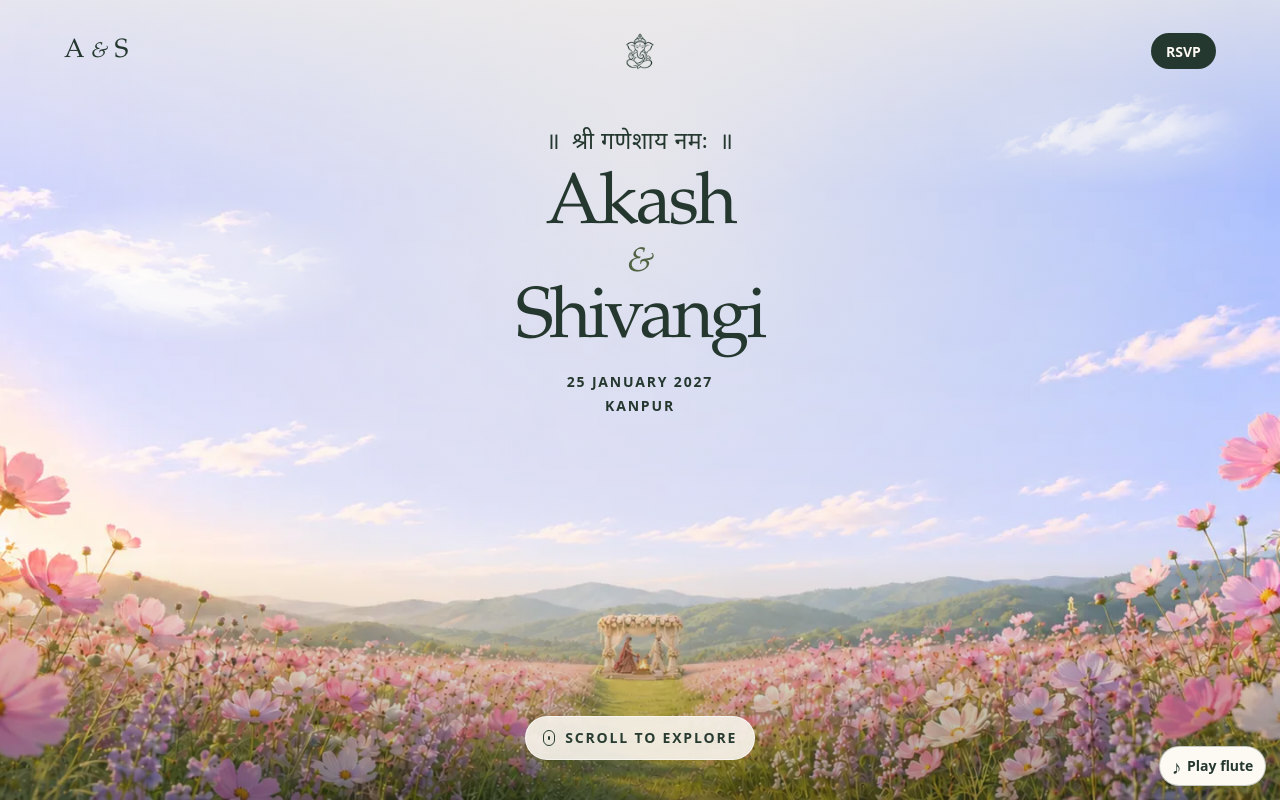
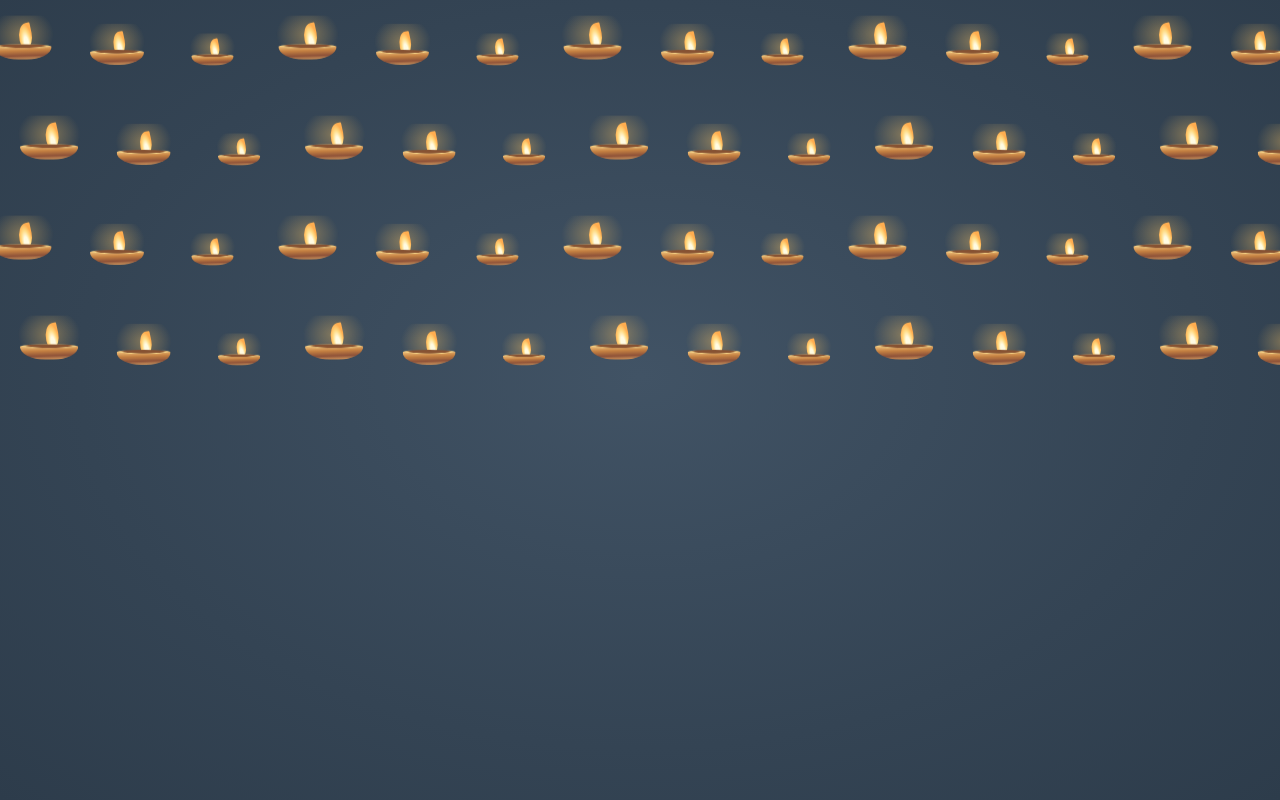
Before and after one commit to ShadowOfAkash/akash-shivangi-wedding, a Next.js app: page / in a window 1280 px wide. Shown: the top 800 px of the page. Built offline with nearby package versions, Linux system fonts and the light colour scheme.

Commit message:
Open the invitation with a slate countdown and rising wedding diyas

```diff
--- /dev/null
+++ b/app/invitation-intro.jsx
@@ -0,0 +1,80 @@
+"use client";
+
+import { usePathname } from "next/navigation";
+import { useEffect, useRef, useState } from "react";
+
+const loadingTime = 5000;
+const rows = Array.from({ length: 8 }, (_, index) => index);
+const lamps = Array.from({ length: 14 }, (_, index) => index);
+
+export default function InvitationIntro() {
+  const pathname = usePathname();
+  return pathname === "/" ? <OpeningSequence /> : null;
+}
+
+function OpeningSequence() {
+  const [phase, setPhase] = useState("counting");
+  const percentage = useRef(null);
+  const track = useRef(null);
+
+  useEffect(() => {
+    const page = document.getElementById("invitation-page");
+    page.inert = true;
+    return () => { page.inert = false; };
+  }, []);
+
+  useEffect(() => {
+    if (phase !== "counting") return;
+    const start = performance.getEntriesByName("first-contentful-paint")[0]?.startTime ?? performance.now();
+    let last = -1;
+    let frame;
+    function tick(now) {
+      const elapsed = Math.max(0, now - start);
+      const ready = elapsed >= loadingTime && pageReady();
+      const value = ready ? 100 : Math.min(99, Math.floor(elapsed / loadingTime * 100));
+      if (value !== last) {
+        percentage.current.textContent = String(value);
+        track.current.style.transform = `scaleX(${value / 100})`;
+        last = value;
+      }
+      if (ready) setPhase("lamps");
+      else frame = requestAnimationFrame(tick);
+    }
+    function pageReady() {
+      const invitation = document.getElementById("top");
+      return invitation && !invitation.closest("[hidden]");
+    }
+    frame = requestAnimationFrame(tick);
+    return () => cancelAnimationFrame(frame);
+  }, [phase]);
+
+  useEffect(() => {
+    if (phase !== "done") return;
+    document.getElementById("invitation-page").inert = false;
+    const target = document.getElementById(window.location.hash.slice(1));
+    target?.scrollIntoView({ behavior: "instant" });
+  }, [phase]);
+
+  if (phase === "done") return null;
+  return (
+    <div className="invitation-intro" data-phase={phase} role="status" aria-label="Opening your wedding invitation">
+      <div className="intro-counter" aria-hidden="true">
+        <i className="diya intro-diya" />
+        <span className="intro-caption">Opening your invitation</span>
+        <div className="intro-number"><span ref={percentage}>0</span><span>%</span></div>
+        <div className="intro-track"><i ref={track} /></div>
+      </div>
+      {phase === "lamps" && (
+        <div className="diya-field" aria-hidden="true" onAnimationEnd={event => {
+          if (event.target === event.currentTarget) setPhase("done");
+        }}>
+          {rows.map(row => (
+            <div className="diya-row" key={row}>
+              {lamps.map(lamp => <i className="diya" key={lamp} />)}
+            </div>
+          ))}
+        </div>
+      )}
+    </div>
+  );
+}
--- a/app/layout.jsx
+++ b/app/layout.jsx
@@ -1,7 +1,21 @@
+import InvitationIntro from "./invitation-intro";
 import "./styles.css";
 
-export const viewport = { themeColor: "#f4f0e7" };
+export const viewport = { themeColor: "#344454" };
 
 export default function RootLayout({ children }) {
-  return <html lang="en"><body>{children}</body></html>;
+  return (
+    <html lang="en">
+      <body>
+        <noscript><style>{`
+          .invitation-intro { display: none !important; }
+          html:has(.invitation-intro) { overflow: auto; }
+          #invitation-page { opacity: 1 !important; }
+          div[hidden]:has(main#top) { display: block !important; }
+        `}</style></noscript>
+        <InvitationIntro />
+        <div id="invitation-page">{children}</div>
+      </body>
+    </html>
+  );
 }
--- a/app/loading.jsx
+++ b/app/loading.jsx
@@ -1,16 +1,4 @@
-export function WeddingRings() {
-  return <span className="wedding-rings" aria-hidden="true"><i /><i /></span>;
+// The persistent layout owns the introduction while the invitation streams in.
+export default function Loading() {
+  return null;
 }
-
-export default function Loading() {
-  return (
-    <div className="invitation-loading" role="status">
-      <noscript><style>{`
-        .invitation-loading, .hero-loading { display: none; }
-        div[hidden]:has(main#top) { display: block !important; }
-      `}</style></noscript>
-      <WeddingRings />
-      <span>Opening your invitation…</span>
-    </div>
-  );
-}
--- a/app/page.jsx
+++ b/app/page.jsx
@@ -1,6 +1,5 @@
 import { Fragment } from "react";
 import Script from "next/script";
-import { WeddingRings } from "./loading";
 import { getWeddingContent } from "./content";
 
 export const dynamic = "force-dynamic";
@@ -28,7 +27,6 @@ export default async function WeddingPage() {
           <span id="flight" className="flight-marker" aria-hidden="true"></span>
           <div className="stage">
             <div className="scenery">
-              <div className="hero-loading"><WeddingRings /></div>
               <picture>
                 <source media="(max-aspect-ratio: 4/5)" srcSet="/assets/mandap-portrait.webp" />
                 <img className="mandap-scene" src="/assets/mandap-wide.webp" fetchPriority="high" decoding="async"
--- a/app/styles.css
+++ b/app/styles.css
@@ -700,52 +700,6 @@ h2 { font-size: clamp(2.7rem, 5.2vw, 4.75rem); line-height: 1; margin: 0; }
   .scroll-cue { margin-bottom: .75rem; }
 }
 
-.invitation-loading, .hero-loading {
-  display: grid;
-  place-content: center;
-  justify-items: center;
-  gap: 1.2rem;
-  background: var(--paper);
-}
-
-.invitation-loading {
-  min-height: 100svh;
-  font: italic 1.25rem var(--serif);
-  color: var(--ink);
-}
-
-.hero-loading { position: absolute; inset: 0; padding-top: 22svh; }
-
-.wedding-rings {
-  position: relative;
-  display: block;
-  width: 4.1rem;
-  height: 2.7rem;
-}
-
-.wedding-rings i {
-  position: absolute;
-  left: 0;
-  bottom: 0;
-  width: 2.55rem;
-  height: 2.55rem;
-  border: 2px solid #997437;
-  border-radius: 50%;
-  box-shadow: inset 0 0 0 2px var(--paper), inset 0 0 0 3px #cead70;
-}
-
-.wedding-rings i + i { left: auto; right: 0; top: 0; }
-
-@media (prefers-reduced-motion: no-preference) {
-  .wedding-rings i { animation: exchange-rings 1.4s ease-in-out infinite alternate; }
-  .wedding-rings i + i { animation-direction: alternate-reverse; }
-}
-
-@keyframes exchange-rings {
-  from { transform: translateX(-.22rem); }
-  to { transform: translateX(.22rem); }
-}
-
 @media (max-aspect-ratio: 4/5), (pointer: coarse), (prefers-reduced-motion: reduce) {
   .clouds { display: none; }
 }
@@ -756,3 +710,83 @@ h2 { font-size: clamp(2.7rem, 5.2vw, 4.75rem); line-height: 1; margin: 0; }
   .has-scroll-journey .story-scene .photo-stage { --story-names-rise: 1; --story-date-rise: 1; }
   .has-scroll-journey .story-copy p { opacity: 1; }
 }
+
+html:has(.invitation-intro) { overflow: hidden; }
+.invitation-intro ~ #invitation-page { opacity: 0; }
+
+.invitation-intro {
+  position: fixed;
+  inset: 0;
+  z-index: 100;
+  overflow: hidden;
+  display: grid;
+  place-items: center;
+  color: #fff4d9;
+  background: radial-gradient(ellipse at 50% 47%, #415365, #344454 62%, #2d3c4b);
+}
+
+.intro-counter { display: grid; justify-items: center; }
+.intro-caption {
+  margin-block: 1.4rem .35rem;
+  font: 500 .72rem/1.4 system-ui, sans-serif;
+  letter-spacing: .18em;
+  text-transform: uppercase;
+}
+.intro-number {
+  font: 400 clamp(6rem, 18vmin, 12rem)/1.05 var(--serif);
+  font-variant-numeric: lining-nums tabular-nums;
+  letter-spacing: -.065em;
+}
+.intro-number > :last-child { margin-left: .09em; font-size: .47em; color: #eece99; }
+.intro-track { width: 8rem; height: 2px; margin-top: 1rem; background: #fff1; }
+.intro-track i { display: block; height: 100%; background: #edbf78; transform: scaleX(0); transform-origin: left; }
+
+.diya {
+  position: relative;
+  display: block;
+  width: min(5.5vw, 7.6vh, 5rem);
+  aspect-ratio: 1.4;
+  background: radial-gradient(ellipse at 50% 40%, #ffc66363, transparent 66%);
+}
+.diya::before, .diya::after { content: ""; position: absolute; }
+.diya::before {
+  left: 44%; bottom: 33%; width: 20%; height: 50%;
+  border-radius: 92% 8% 75% 45%;
+  transform: rotate(-12deg);
+  background: radial-gradient(ellipse at 48% 78%, #fffbe2 20%, #ffdb83 44%, #ffad4f 70%);
+}
+.diya::after {
+  inset: 60% 6% 7%;
+  border-radius: 50% 50% 46% 46% / 17% 17% 88% 88%;
+  background: radial-gradient(ellipse 53% 20% at 50% 9%, #875232 68%, #f7d88b 84%, transparent 98%),
+    linear-gradient(178deg, #f6ca83 8%, #c58142 43%, #8e5239 73%, #dda565);
+}
+.intro-diya { width: 4.1rem; }
+
+[data-phase="lamps"] .intro-counter { opacity: 0; transition: opacity .28s ease-in; }
+.diya-field {
+  position: absolute;
+  inset: 100% -2% auto;
+  height: 100%;
+  display: grid;
+  grid-template-rows: repeat(8, 1fr);
+  animation: lift-diyas 3s cubic-bezier(.35, .13, .55, .89) both;
+}
+.diya-row { display: flex; justify-content: space-around; align-items: center; }
+.diya-row:nth-child(even) { transform: translateX(2%); }
+.diya-row .diya:nth-child(3n) { transform: translateY(12%) scale(.8); }
+.diya-row .diya:nth-child(3n + 1) { transform: translateY(-14%) scale(1.1); }
+
+@keyframes lift-diyas {
+  from { transform: translateY(0); }
+  to { transform: translateY(-202%); }
+}
+@media (max-width: 650px) {
+  .diya-row .diya:nth-child(n + 8) { display: none; }
+  .diya-row .diya { width: min(12vw, 8vh); }
+  .diya-row:nth-child(even) { transform: translateX(4%); }
+}
+@media (prefers-reduced-motion: reduce) {
+  .diya-field { inset-block-start: 0; animation: still-diyas .7s ease-in-out both; }
+  @keyframes still-diyas { 0%, 100% { opacity: 0; } 45%, 65% { opacity: 1; } }
+}
--- a/public/wedding.js
+++ b/public/wedding.js
@@ -2,7 +2,6 @@ const journey = document.querySelector(".journey");
 const stage = journey.querySelector(".stage");
 const film = stage.querySelector(".mandap-film");
 const poster = stage.querySelector(".mandap-scene");
-const heroLoading = stage.querySelector(".hero-loading");
 const touchLayout = window.matchMedia("(pointer: coarse)");
 const connection = navigator.connection;
 const skyWash = stage.querySelector(".sky-wash");
@@ -29,7 +28,6 @@ let filmProgress = 0;
 let navigationHeight = 0;
 
 function finishPosterLoad() {
-  heroLoading.hidden = true;
   if (!motionPreference.matches) scheduleRender();
 }
 
```
